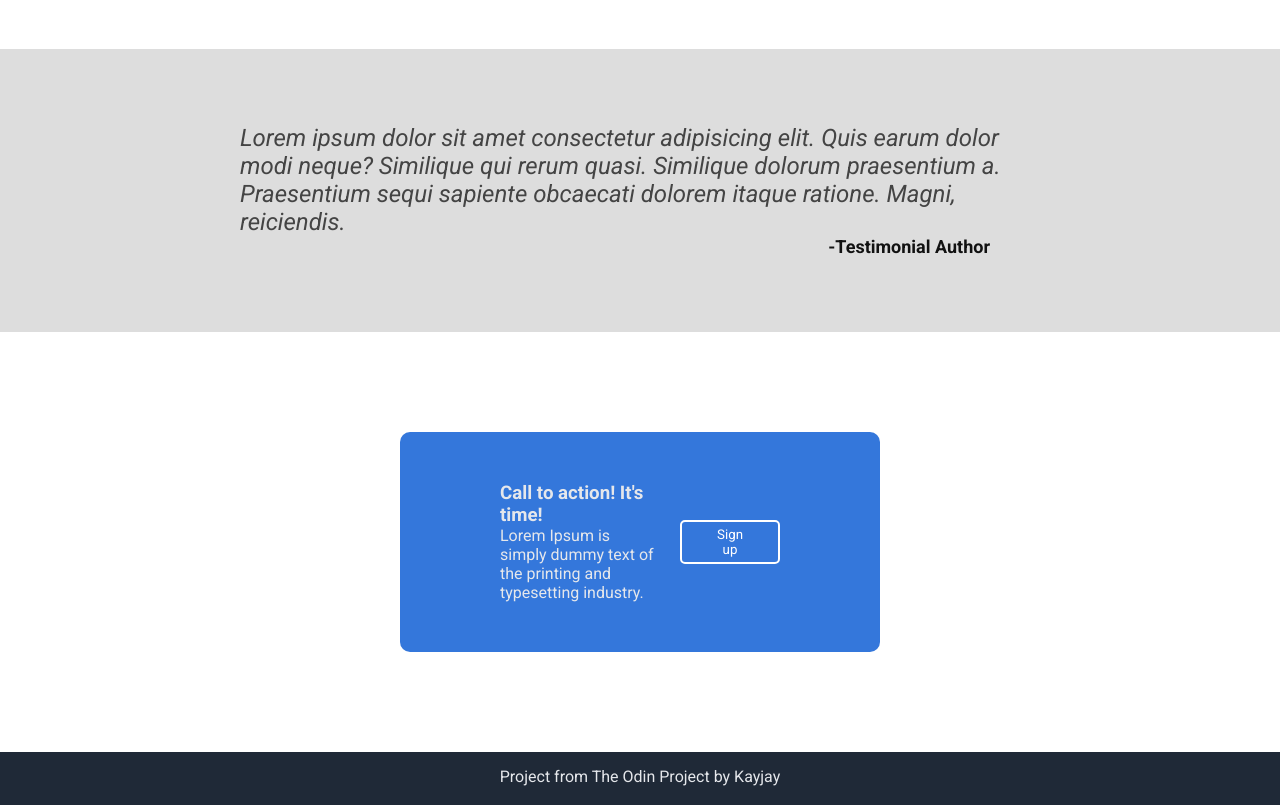
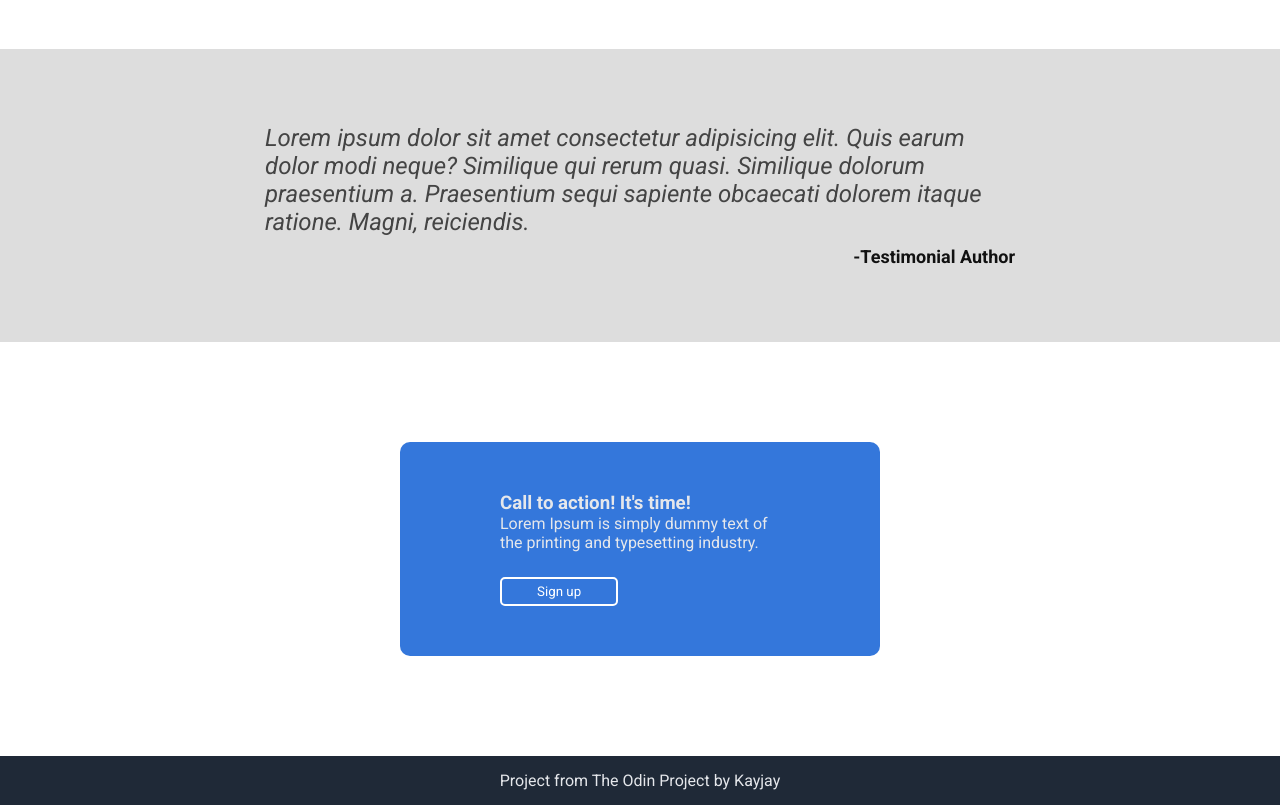
Before and after one commit to Kayjayness/landing-page-odin-project, a plain HTML site: page index.html in a window 1280 px wide. Shown: the part 980-1785 px from the top of the page. Drawn offline with Linux system fonts and the light colour scheme.

Commit message:
Minor adaptations in regards to shrinking / wrapping

```diff
--- a/index.html
+++ b/index.html
@@ -61,7 +61,7 @@
 
     <div class="sectionFour">
         <div class="contentBox">
-            <div>
+            <div class="callToAction">
                 <h3>Call to action! It's time!</h3>
                 <p>Lorem Ipsum is simply dummy text of the printing and typesetting industry.</p>
             </div>
--- a/styles.css
+++ b/styles.css
@@ -140,25 +140,23 @@ article {
     padding: 75px;
 }
 
-.sectionThree div {
-    width: 750px;
-    margin: 0px auto;
+.sectionThree div{
+    max-width: 750px;
     display: flex;
     flex-direction: column;
     align-items: center;
+    gap: 10px;
+    margin: 0px auto;
 }
 
 .testemonialText {
-    width: 800px;
     color: #444;
-    text-align: left;
     font-size: 24px;
     font-style: italic;
 }
 
 .testemonialAuthor {
-    padding-right: 50px;
-    width: 800px;
+    align-self: flex-end;
     color: #111;
     text-align: right;
     font-weight: 600;
@@ -174,6 +172,7 @@ article {
     display: flex;
     align-items: center;
     justify-content: space-between;
+    flex-wrap: wrap;
     gap: 25px;
     background-color: #3477db;
     border-radius: 10px;
@@ -189,6 +188,15 @@ article {
     background-color: #11111100;
 }
 
+.buttonTwo {
+    flex: 0 0 auto;
+}
+
+.callToAction {
+    flex: 0 1 auto;
+    min-width: 150px;
+}
+
 .buttonTwo button:hover {
     color: #111;
     background-color: #fff;
```
